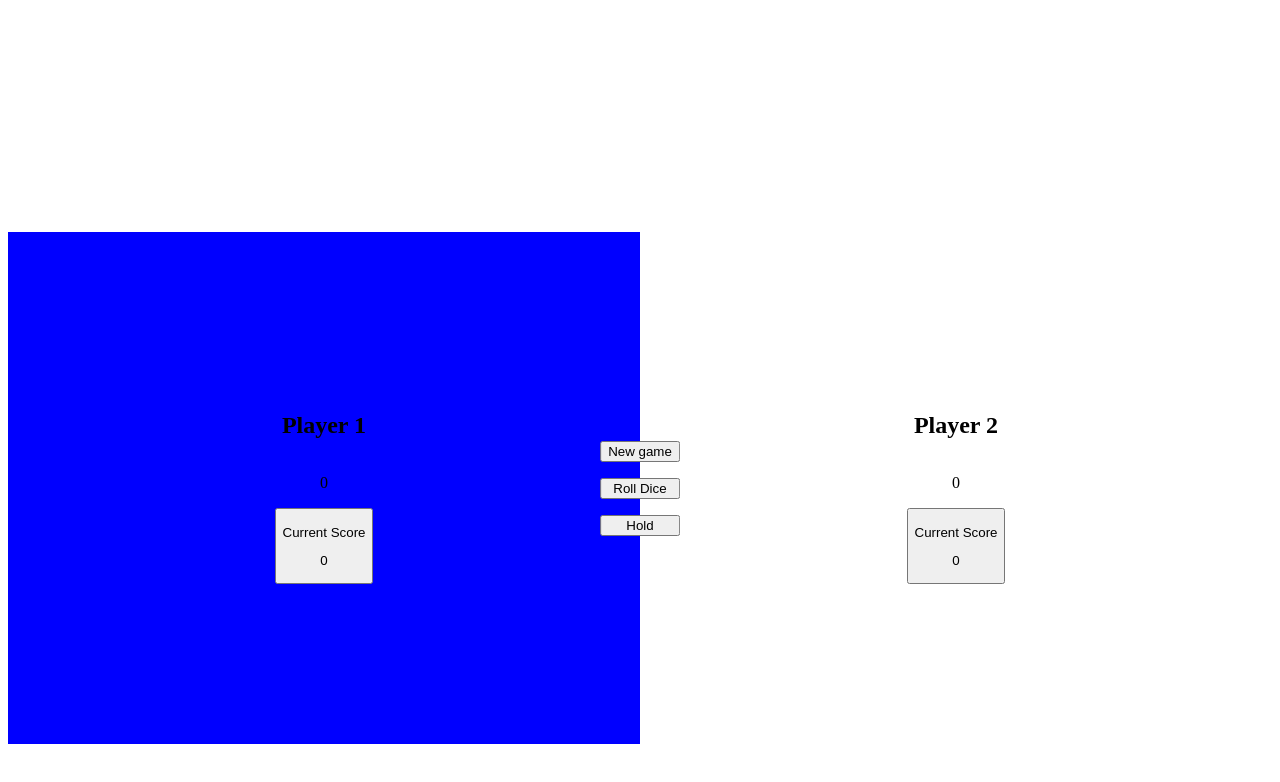
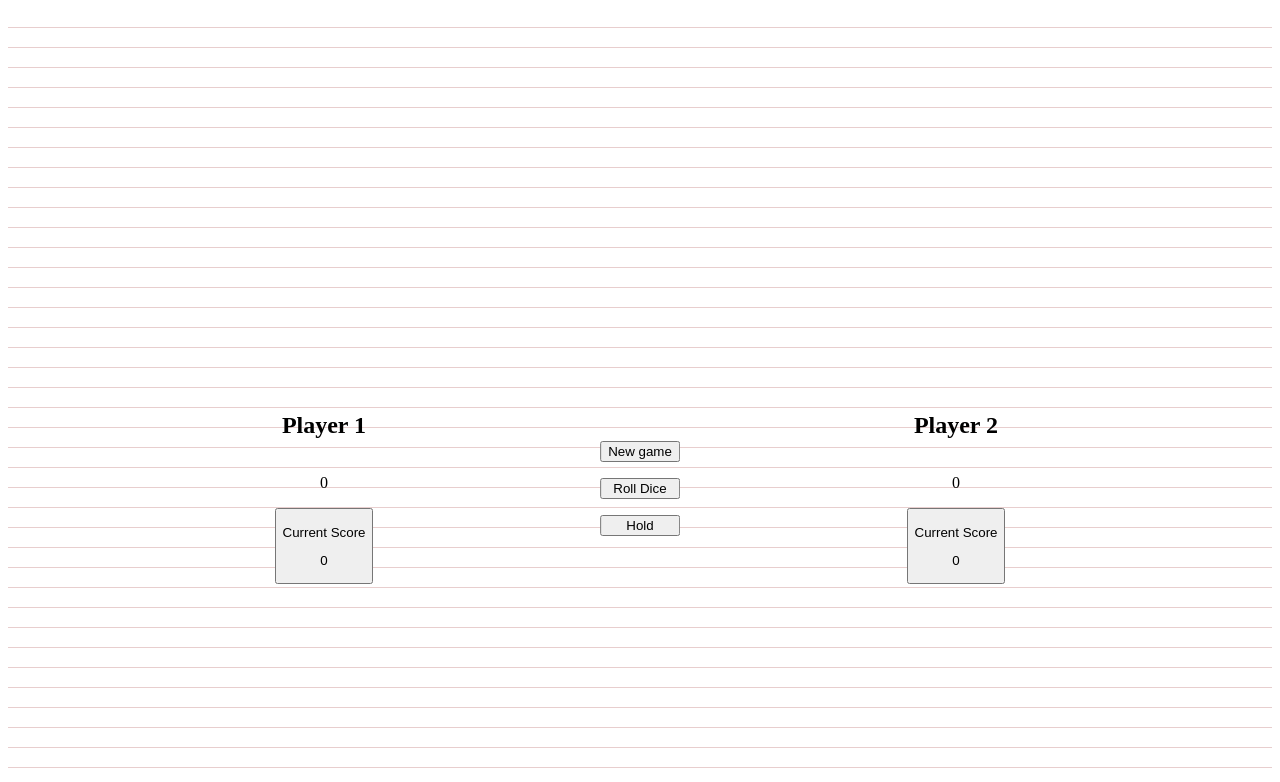
Before and after one commit to PratikPaudel/risky-roll, a plain HTML site: page index.html in a window 1280 px wide. Shown: the top 782 px of the page. Drawn offline with Linux system fonts and the light colour scheme.

```diff
--- a/index.html
+++ b/index.html
@@ -8,7 +8,7 @@
     <script src="script.js" defer> </script>
 </head>
 <body>
-    <main>
+    <main class="background-main">
             <div class="player player--0 player--active">
                 <h2> Player 1 </h2>
                 <p class="total-score" id="score--0"> 0 </p>
--- a/styles.css
+++ b/styles.css
@@ -1,12 +1,28 @@
 body {
+
 }
-main {
-    position: relative;
-    display: flex;
-    align-items: center;
-    justify-content: center;
-    height: 60rem;
+.background-main {
+  position: relative;
+  display: flex;
+  align-items: center;
+  justify-content: center;
+  height: 60rem;
+  z-index: 1;
 }
+
+.background-main::before {
+  content: '';
+  position: absolute;
+  top: 0;
+  left: 0;
+  right: 0;
+  bottom: 0;
+  z-index: -1;
+  opacity: 0.2;
+  background-size: 20px 20px;
+  background-image: repeating-linear-gradient(0deg, #8b0c0c, #8b0c0c 1px, #ffffff 1px, #ffffff);
+}
+
 
 .player {
     display: flex;
@@ -32,5 +48,5 @@ main {
   background-color: green;
 }
 .player--active {
-  background-color: blue;
+
 }
```
